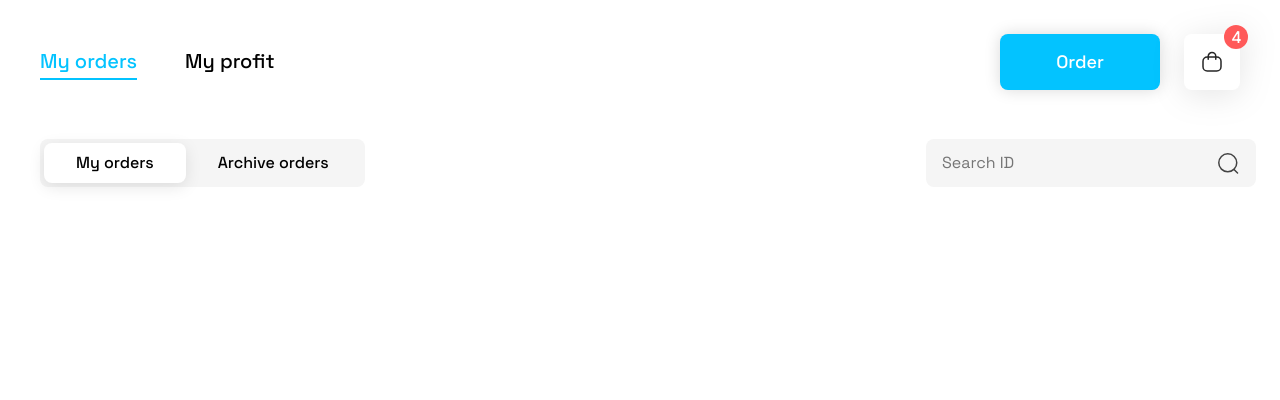
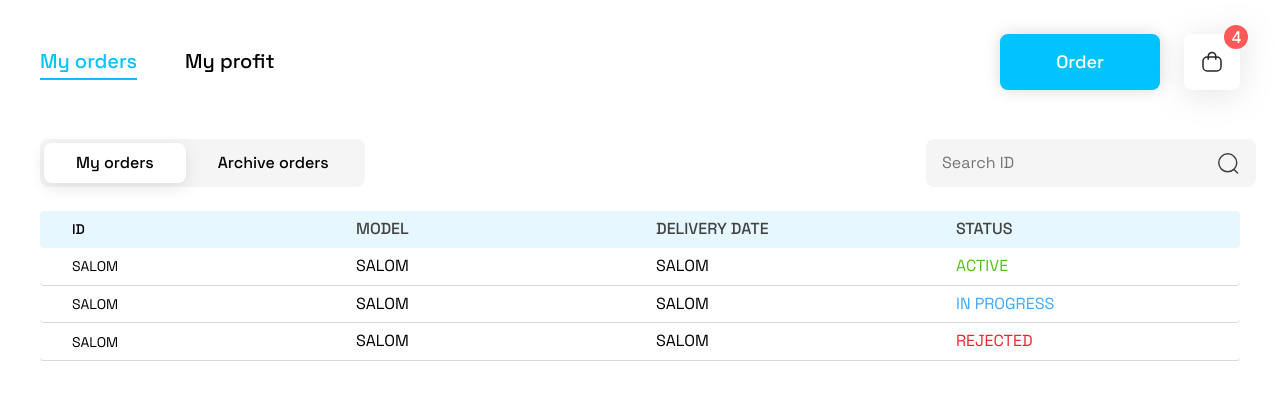
Before and after one commit to mashraby/woodline-client-react, a React (Create React App) app: page / in a window 1280 px wide. Shown: the top 400 px of the page. Built offline with nearby package versions, Linux system fonts and the light colour scheme.

Commit message:
Add MyOrder table

```diff
--- a/public/index.html
+++ b/public/index.html
@@ -3,7 +3,7 @@
   <head>
     <meta charset="utf-8" />
     <meta name="viewport" content="width=device-width, initial-scale=1" />
-    <title>Woodline-ProMax 3</title>
+    <title>Woodline</title>
   </head>
   <body>
     <noscript>You need to enable JavaScript to run this app.</noscript>
--- a/src/App.js
+++ b/src/App.js
@@ -1,12 +1,14 @@
 import "./App.css";
 import Header from "./Components/Header/Header";
 import SearchBar from "./Components/SearchBar/SearchBar";
+import Table from "./Components/Table/Table";
 
 function App() {
   return (
     <>
       <Header />
       <SearchBar />
+      <Table/>
     </>
   );
 }
--- /dev/null
+++ b/src/Components/Table/Table.css
@@ -0,0 +1,162 @@
+.products-area-wrapper {
+  width: 100%;
+  max-height: 100%;
+  overflow: auto;
+}
+
+.tableView .products-header {
+  display: flex;
+  align-items: center;
+  border-radius: 4px;
+  background-color: #E6F7FF;
+  position: sticky;
+  top: 0;
+}
+
+.tableView .products-row {
+  display: flex;
+  align-items: center;
+  border-radius: 4px;
+}
+
+.tableView .products-row:hover {
+  background-color: rgb(237, 238, 239);
+}
+
+.tableView .products-row .cell-more-button {
+  display: none;
+}
+
+.tableView .product-cell {
+  font-family: 'Space Grotesk';
+  font-style: normal;
+  font-weight: 500;
+  font-size: 16px;
+  line-height: 130%;
+  text-align: center;
+  color: #434343;
+  flex: 1;
+  padding: 8px 16px;
+  display: flex;
+  align-items: center;
+  text-transform: uppercase;
+}
+
+.tableView .product-cell:nth-child(1) {
+  flex: 1;
+  padding: 8px 0 8px 32px;
+  color: var(--app-content-main-color);
+  font-size: 14px;
+  display: flex;
+  align-items: center;
+  justify-content: flex-start;
+}
+
+.tableView .product-cell img {
+  width: 32px;
+  height: 32px;
+  border-radius: 6px;
+  margin-right: 6px;
+}
+
+.t-center {
+  font-family: 'Space Grotesk';
+  font-style: normal;
+  font-weight: 500;
+  font-size: 16px;
+  line-height: 130%;
+  text-align: center;
+  color: #434343;
+}
+
+.products-row .product-cell {
+  font-family: 'Space Grotesk';
+  font-style: normal;
+  font-weight: 400;
+  font-size: 16px;
+  line-height: 130%;
+  color: #000000;
+}
+
+.products-row {
+  border-bottom: 1px solid #D9D9D9;
+}
+
+@media screen and (max-width: 780px) {
+  .tableView .product-cell {
+    font-size: 12px;
+  }
+
+  .tableView .product-cell.image span {
+    display: none;
+  }
+
+  .tableView .product-cell.image {
+    flex: 0.2;
+  }
+}
+
+@media screen and (max-width: 520px) {
+
+  .tableView .product-cell.category,
+  .tableView .product-cell.sales {
+    display: none;
+  }
+
+  .tableView .product-cell.status-cell {
+    flex: 0.4;
+  }
+
+  .tableView .product-cell.stock,
+  .tableView .product-cell.price {
+    flex: 0.2;
+  }
+}
+
+@media screen and (max-width: 480px) {
+  .tableView .product-cell.stock {
+    display: none;
+  }
+
+  .tableView .product-cell.price {
+    flex: 0.4;
+  }
+}
+
+.tableView .sort-button {
+  padding: 0;
+  background-color: transparent;
+  border: none;
+  cursor: pointer;
+  color: var(--app-content-main-color);
+  margin-left: 4px;
+  display: flex;
+  align-items: center;
+}
+
+.tableView .sort-button:hover {
+  color: var(--action-color);
+}
+
+.tableView .sort-button svg {
+  width: 12px;
+}
+
+.tableView .cell-label {
+  display: none;
+}
+
+.status-accepted {
+  text-transform: uppercase;
+  color: #52C41A;
+}
+
+.status-progress {
+  text-transform: uppercase;
+  color: #40A9FF;
+}
+
+.status-rejected {
+  text-transform: uppercase;
+  color: #F5222D;
+}
--- /dev/null
+++ b/src/Components/Table/Table.jsx
@@ -0,0 +1,86 @@
+import React from 'react';
+import "./Table.css"
+const Table = () => {
+    return (
+        <div className='container'>
+            <div class="app-content">
+                <div class="products-area-wrapper tableView">
+                    <div class="products-header">
+                        <div class="product-cell image t-center">
+                            Id
+                        </div>
+                        <div class="product-cell image t-center">
+                            Model
+                        </div>
+                        <div class="product-cell category t-center">
+                            Delivery date
+                        </div>
+                        <div class="product-cell stock t-center">
+                            Status
+                        </div>
+                    </div>
+
+                    <div class="products-row">
+                        <div class="product-cell">
+                            <span>
+                                Salom
+                            </span>
+                        </div>
+                        <div class="product-cell">
+                            <span>
+                                Salom
+                            </span>
+                        </div>
+                        <div class="product-cell"><span class="cell-label">Category:</span>
+                            Salom
+                        </div>
+                        <div class="product-cell">
+                            <span class="cell-label">Status:</span>
+                            <span class="status-accepted">Active</span>
+                        </div>
+                    </div>
+                    <div class="products-row">
+                        <div class="product-cell">
+                            <span>
+                                Salom
+                            </span>
+                        </div>
+                        <div class="product-cell">
+                            <span>
+                                Salom
+                            </span>
+                        </div>
+                        <div class="product-cell"><span class="cell-label">Category:</span>
+                            Salom
+                        </div>
+                        <div class="product-cell">
+                            <span class="cell-label">Status:</span>
+                            <span class="status-progress">In progress</span>
+                        </div>
+                    </div>
+                    <div class="products-row">
+                        <div class="product-cell">
+                            <span>
+                                Salom
+                            </span>
+                        </div>
+                        <div class="product-cell">
+                            <span>
+                                Salom
+                            </span>
+                        </div>
+                        <div class="product-cell"><span class="cell-label">Category:</span>
+                            Salom
+                        </div>
+                        <div class="product-cell">
+                            <span class="cell-label">Status:</span>
+                            <span class="status-rejected">Rejected</span>
+                        </div>
+                    </div>
+                </div>
+            </div>
+        </div>
+    );
+}
+
+export default Table;
```
